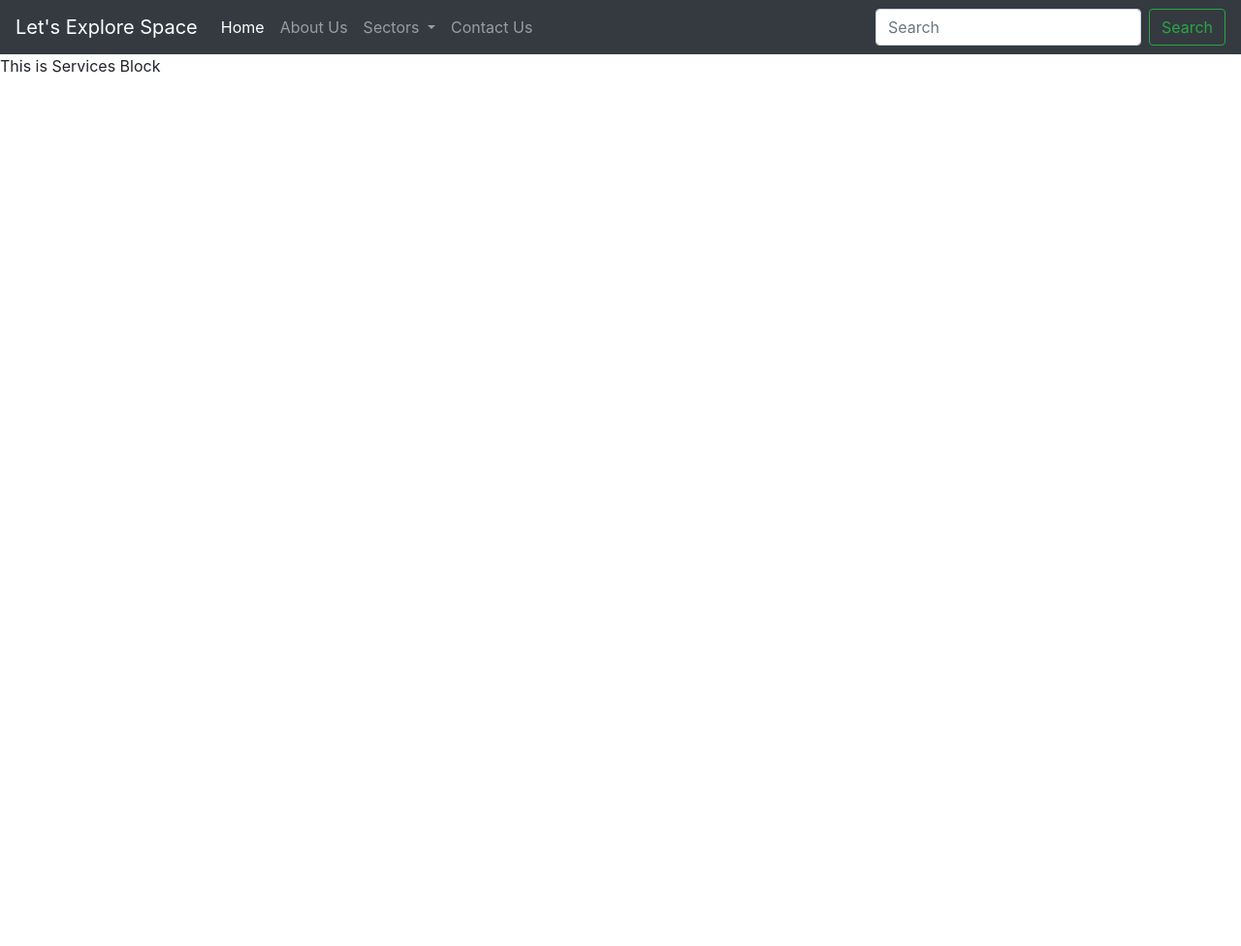
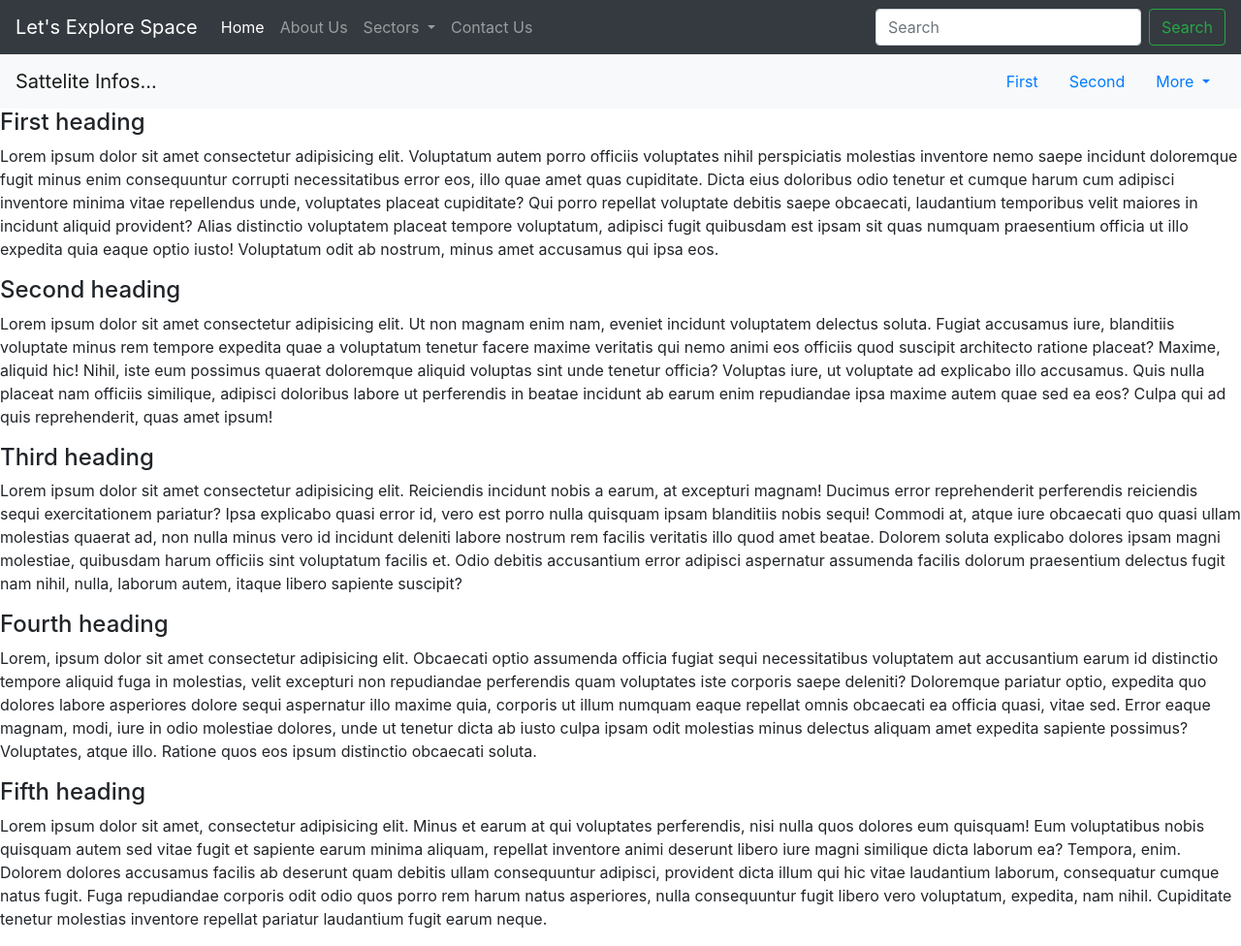
Before and after one commit to harshitachhangani/Website_using_Django, a Django app: page /services in a window 1280 px wide. Shown: the whole page at 97% size. Before the commit the page ends 75 px from the top, so only its background shows below. Run offline with Django 3.2, Linux system fonts and the light colour scheme; some libraries are stand-ins or nearby versions.

Commit message:
added services

```diff
--- a/templates/services.html
+++ b/templates/services.html
@@ -3,5 +3,41 @@
 {% block title %}Services{% endblock title %}
 
 {% block body %}
-This is Services Block
+<nav id="navbar-example2" class="navbar navbar-light bg-light px-3">
+    <a class="navbar-brand" href="#">Sattelite Infos...</a>
+    <ul class="nav nav-pills">
+      <li class="nav-item">
+        <a class="nav-link" href="#scrollspyHeading1">First</a>
+      </li>
+      <li class="nav-item">
+        <a class="nav-link" href="#scrollspyHeading2">Second</a>
+      </li>
+
+      <li class="nav-item dropdown">
+        <a class="nav-link dropdown-toggle" href="/services" id="navbarDropdown" role="button" data-toggle="dropdown" aria-haspopup="true" aria-expanded="false">
+          More
+        </a>
+        <div class="dropdown-menu" aria-labelledby="navbarDropdown">
+          <a class="dropdown-item" href="#scrollspyHeading3">Third</a>
+          <a class="dropdown-item" href="#scrollspyHeading4">Fourth</a>
+          <div class="dropdown-divider"></div>
+          <a class="dropdown-item" href="#scrollspyHeading5">Fifth</a>
+        </div>
+      </li>
+
+
+    </ul>
+  </nav>
+  <div data-bs-spy="scroll" data-bs-target="#navbar-example2" data-bs-offset="0" class="scrollspy-example" tabindex="0">
+    <h4 id="scrollspyHeading1">First heading</h4>
+    <p>Lorem ipsum dolor sit amet consectetur adipisicing elit. Voluptatum autem porro officiis voluptates nihil perspiciatis molestias inventore nemo saepe incidunt doloremque fugit minus enim consequuntur corrupti necessitatibus error eos, illo quae amet quas cupiditate. Dicta eius doloribus odio tenetur et cumque harum cum adipisci inventore minima vitae repellendus unde, voluptates placeat cupiditate? Qui porro repellat voluptate debitis saepe obcaecati, laudantium temporibus velit maiores in incidunt aliquid provident? Alias distinctio voluptatem placeat tempore voluptatum, adipisci fugit quibusdam est ipsam sit quas numquam praesentium officia ut illo expedita quia eaque optio iusto! Voluptatum odit ab nostrum, minus amet accusamus qui ipsa eos.</p>
+    <h4 id="scrollspyHeading2">Second heading</h4>
+    <p>Lorem ipsum dolor sit amet consectetur adipisicing elit. Ut non magnam enim nam, eveniet incidunt voluptatem delectus soluta. Fugiat accusamus iure, blanditiis voluptate minus rem tempore expedita quae a voluptatum tenetur facere maxime veritatis qui nemo animi eos officiis quod suscipit architecto ratione placeat? Maxime, aliquid hic! Nihil, iste eum possimus quaerat doloremque aliquid voluptas sint unde tenetur officia? Voluptas iure, ut voluptate ad explicabo illo accusamus. Quis nulla placeat nam officiis similique, adipisci doloribus labore ut perferendis in beatae incidunt ab earum enim repudiandae ipsa maxime autem quae sed ea eos? Culpa qui ad quis reprehenderit, quas amet ipsum!</p>
+    <h4 id="scrollspyHeading3">Third heading</h4>
+    <p>Lorem ipsum dolor sit amet consectetur adipisicing elit. Reiciendis incidunt nobis a earum, at excepturi magnam! Ducimus error reprehenderit perferendis reiciendis sequi exercitationem pariatur? Ipsa explicabo quasi error id, vero est porro nulla quisquam ipsam blanditiis nobis sequi! Commodi at, atque iure obcaecati quo quasi ullam molestias quaerat ad, non nulla minus vero id incidunt deleniti labore nostrum rem facilis veritatis illo quod amet beatae. Dolorem soluta explicabo dolores ipsam magni molestiae, quibusdam harum officiis sint voluptatum facilis et. Odio debitis accusantium error adipisci aspernatur assumenda facilis dolorum praesentium delectus fugit nam nihil, nulla, laborum autem, itaque libero sapiente suscipit?</p>
+    <h4 id="scrollspyHeading4">Fourth heading</h4>
+    <p>Lorem, ipsum dolor sit amet consectetur adipisicing elit. Obcaecati optio assumenda officia fugiat sequi necessitatibus voluptatem aut accusantium earum id distinctio tempore aliquid fuga in molestias, velit excepturi non repudiandae perferendis quam voluptates iste corporis saepe deleniti? Doloremque pariatur optio, expedita quo dolores labore asperiores dolore sequi aspernatur illo maxime quia, corporis ut illum numquam eaque repellat omnis obcaecati ea officia quasi, vitae sed. Error eaque magnam, modi, iure in odio molestiae dolores, unde ut tenetur dicta ab iusto culpa ipsam odit molestias minus delectus aliquam amet expedita sapiente possimus? Voluptates, atque illo. Ratione quos eos ipsum distinctio obcaecati soluta.</p>
+    <h4 id="scrollspyHeading5">Fifth heading</h4>
+    <p>Lorem ipsum dolor sit amet, consectetur adipisicing elit. Minus et earum at qui voluptates perferendis, nisi nulla quos dolores eum quisquam! Eum voluptatibus nobis quisquam autem sed vitae fugit et sapiente earum minima aliquam, repellat inventore animi deserunt libero iure magni similique dicta laborum ea? Tempora, enim. Dolorem dolores accusamus facilis ab deserunt quam debitis ullam consequuntur adipisci, provident dicta illum qui hic vitae laudantium laborum, consequatur cumque natus fugit. Fuga repudiandae corporis odit odio quos porro rem harum natus asperiores, nulla consequuntur fugit libero vero voluptatum, expedita, nam nihil. Cupiditate tenetur molestias inventore repellat pariatur laudantium fugit earum neque.</p>
+  </div>
 {% endblock body %}
```
